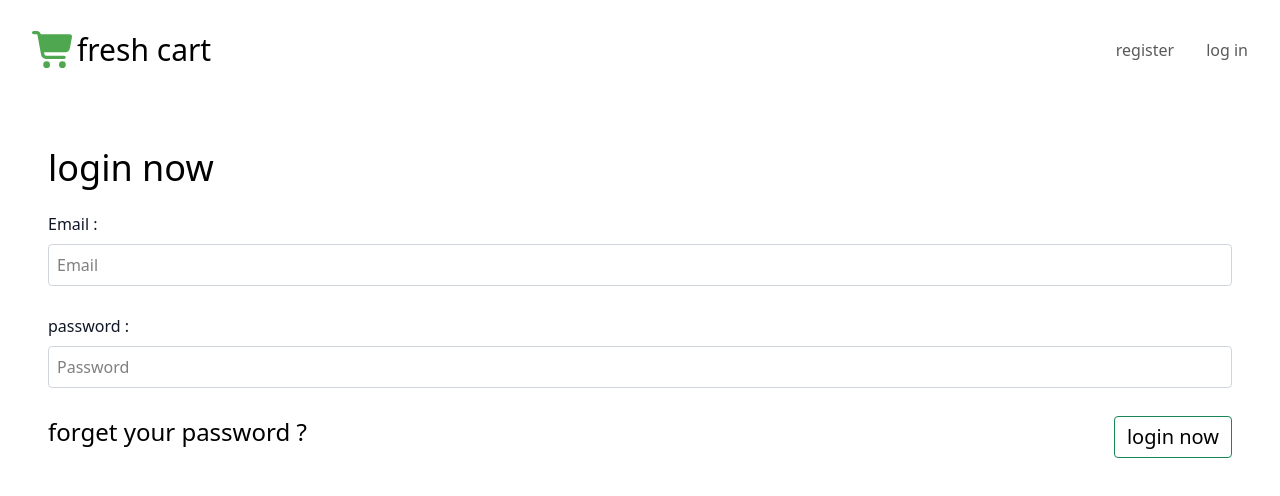
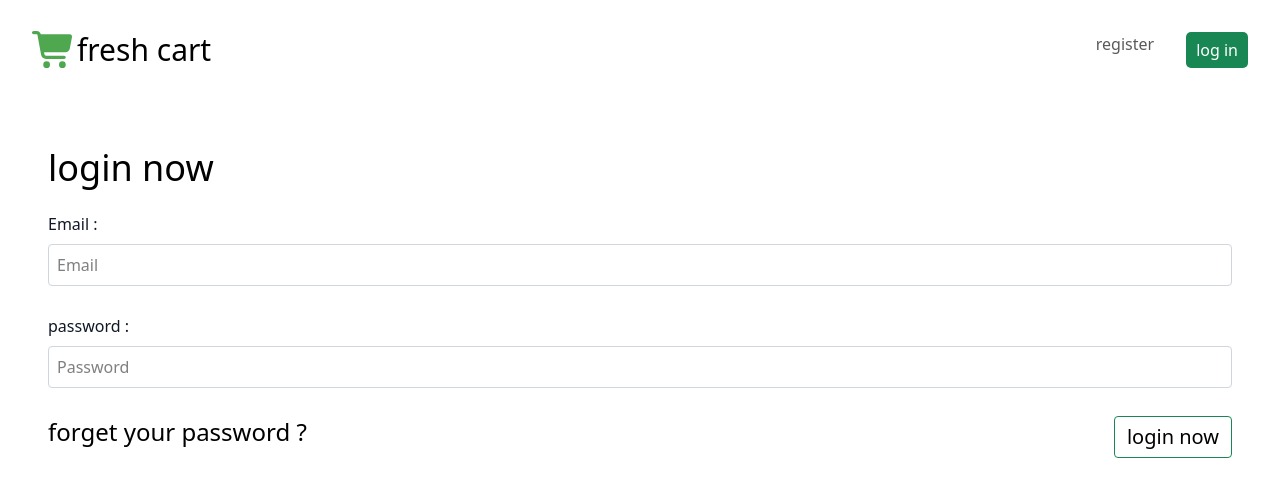
Before and after one commit to Ahmed-mohamed123789/E-commors2, a React (Vite) app: page / in a window 1280 px wide. Shown: the top 496 px of the page. Built offline with nearby package versions, Linux system fonts and the light colour scheme; no server answers.

Commit message:
Update NavLogin.jsx

```diff
--- a/src/component/NavLogin/NavLogin.jsx
+++ b/src/component/NavLogin/NavLogin.jsx
@@ -69,7 +69,7 @@ export default function NavLogin() {
               </li>
               <li>
                 <NavLink
-                  to="/home"
+                  to="/"
                   onClick={handleClose}
                   className="block py-2 md:p-0 text-[#000000a6] px-3 rounded-sm hover:text-[#000000db]"
                 >
```
